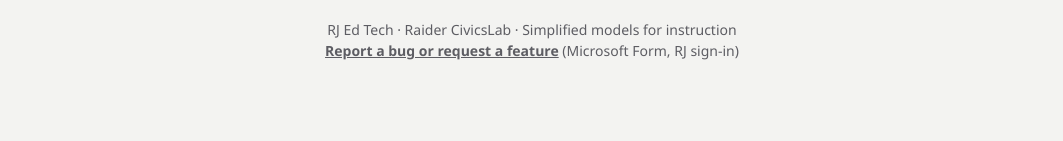
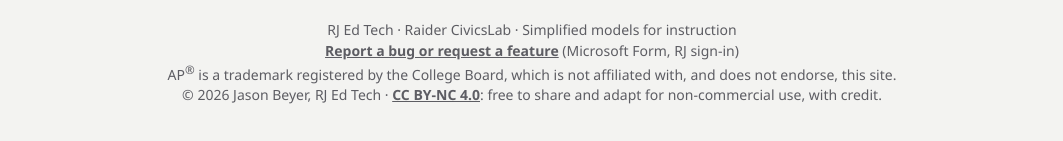
Before and after one commit to RJEdTech/Raider-CivicsLab, a plain HTML site: page index.html in a window 1280 px wide. Shown: the part 3381-3522 px from the top of the page, without its empty margins (108-1171 px from the left). Drawn offline with Linux system fonts and the light colour scheme.

Commit message:
Add CC BY-NC 4.0 license and AP trademark notice
Co-Authored-By: Claude Opus 5.5 <noreply@anthropic.com>
Claude-Session: https://claude.ai/code/session_01LX9HZPjk8SZXTVfiHMJ2M4

```diff
--- a/index.html
+++ b/index.html
@@ -71,7 +71,7 @@
       </div>
     </div>
   </details>
-  <p class="foot">RJ Ed Tech · Raider CivicsLab · Simplified models for instruction<br><a href="https://forms.cloud.microsoft/Pages/ResponsePage.aspx?id=4SwuQZc-CEClZjjFdYLisQzihhIB-7hPp9L3AOSeJONUOVJaVTVMOE9YMFNSVVM3TUNOOFVQR1pYTi4u&amp;rc59cb41123d3497584d2ca10cb9e1c54=%22Raider%20CivicsLab%22" target="_blank" rel="noopener">Report a bug or request a feature</a> (Microsoft Form, RJ sign-in)</p>
+  <p class="foot">RJ Ed Tech · Raider CivicsLab · Simplified models for instruction<br><a href="https://forms.cloud.microsoft/Pages/ResponsePage.aspx?id=4SwuQZc-CEClZjjFdYLisQzihhIB-7hPp9L3AOSeJONUOVJaVTVMOE9YMFNSVVM3TUNOOFVQR1pYTi4u&amp;rc59cb41123d3497584d2ca10cb9e1c54=%22Raider%20CivicsLab%22" target="_blank" rel="noopener">Report a bug or request a feature</a> (Microsoft Form, RJ sign-in)<br>AP<sup>®</sup> is a trademark registered by the College Board, which is not affiliated with, and does not endorse, this site.<br>© 2026 Jason Beyer, RJ Ed Tech · <a href="https://creativecommons.org/licenses/by-nc/4.0/" target="_blank" rel="license noopener">CC BY-NC 4.0</a>: free to share and adapt for non-commercial use, with credit.</p>
 </main>
 
 <script src="engine.js?v=1"></script>
```
Also changed, not shown: 2 other files.
